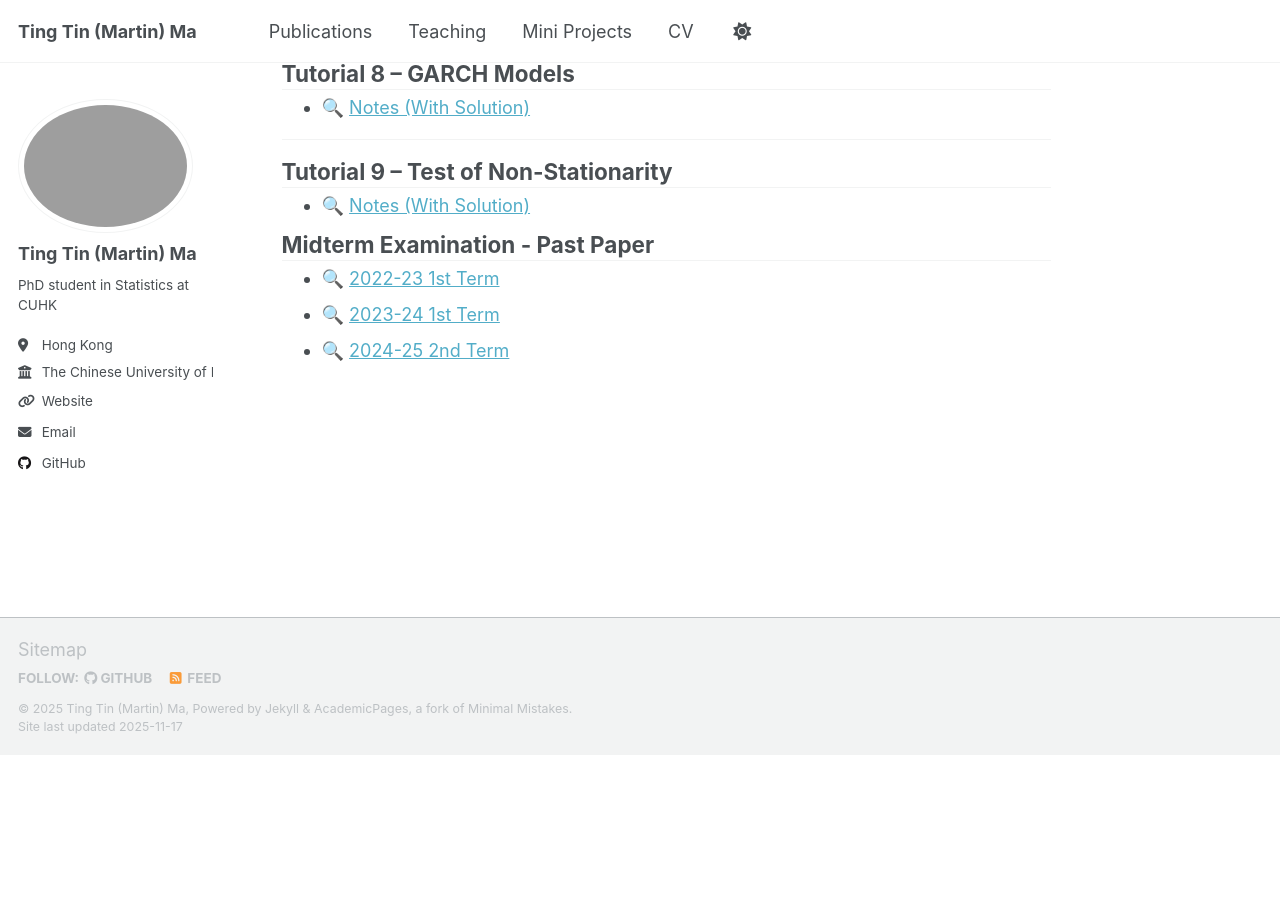
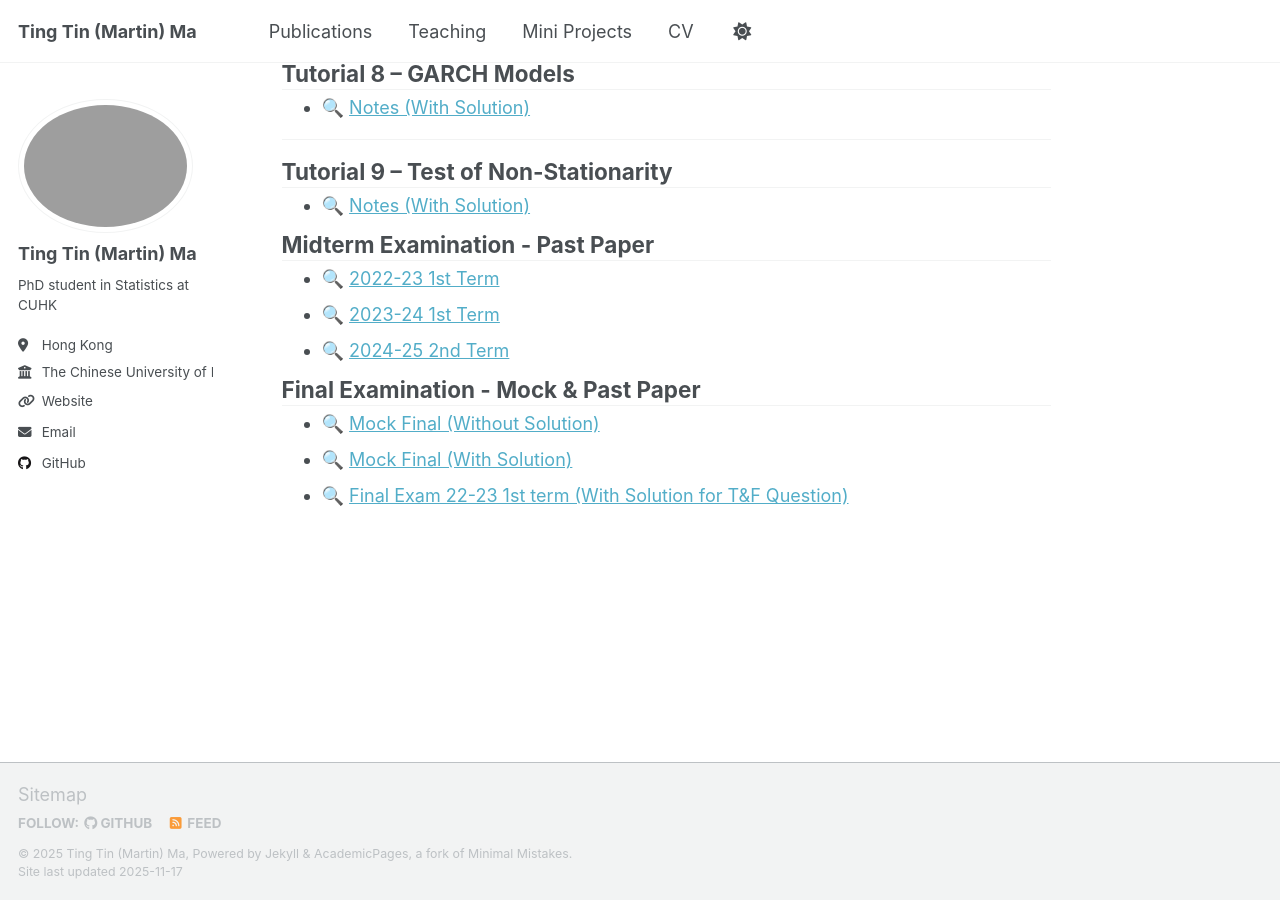
Before and after one commit to martinmtt0902/martinmtt0902.github.io, a Jekyll site: the page built from _pages/teaching.md, in a window 1280 px wide and 900 px high, scrolled down 1574 px. Built offline with Jekyll 4.4.1, drawn with Linux system fonts in a browser that asks for light colours; a script that is not in the unit is left out; before the commit the page ends 2329 px from its top, so only the background shows below that.

Commit message:
Update teaching.md

```diff
--- a/_pages/teaching.md
+++ b/_pages/teaching.md
@@ -93,3 +93,8 @@ Below is the complete set of tutorial notes I prepared for STAT4005.
 - 🔍 [2022-23 1st Term](https://github.com/martinmtt0902/CUHK-STAT4005-Tutorial-Note/blob/main/Midterm/stat4005_mt_2022.pdf)
 - 🔍 [2023-24 1st Term](https://github.com/martinmtt0902/CUHK-STAT4005-Tutorial-Note/blob/main/Midterm/stat4005_mt_2023.pdf)
 - 🔍 [2024-25 2nd Term](https://github.com/martinmtt0902/CUHK-STAT4005-Tutorial-Note/blob/main/Midterm/stat4005_mt_2025.pdf)
+
+## Final Examination - Mock & Past Paper
+- 🔍 [Mock Final (Without Solution)](https://github.com/martinmtt0902/CUHK-STAT4005-Tutorial-Note/blob/main/STAT4005_mockfinal.pdf)
+- 🔍 [Mock Final (With Solution)](https://github.com/martinmtt0902/CUHK-STAT4005-Tutorial-Note/blob/main/STAT4005_mockfinal_sol.pdf)
+- 🔍 [Final Exam 22-23 1st term (With Solution for T&F Question)](https://github.com/martinmtt0902/CUHK-STAT4005-Tutorial-Note/blob/main/Midterm/stat4005_mt_2025.pdf)
```
